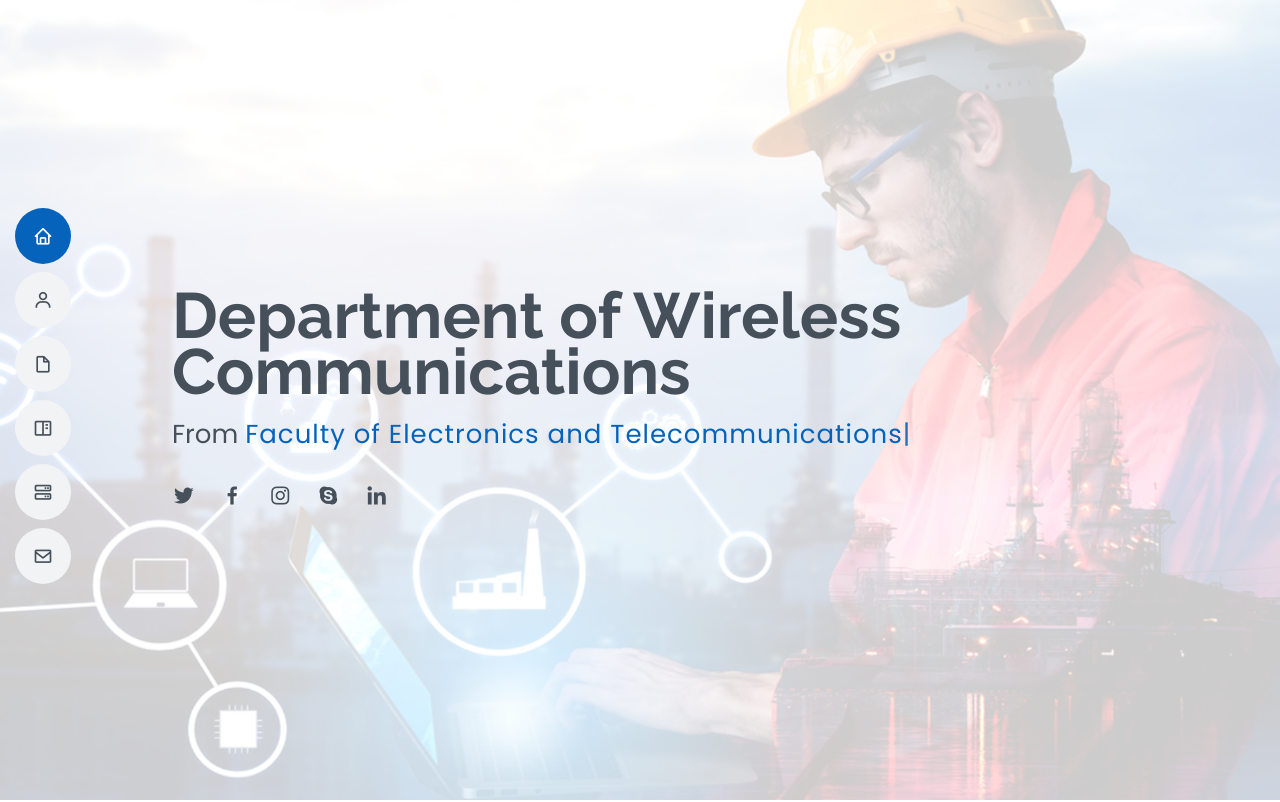
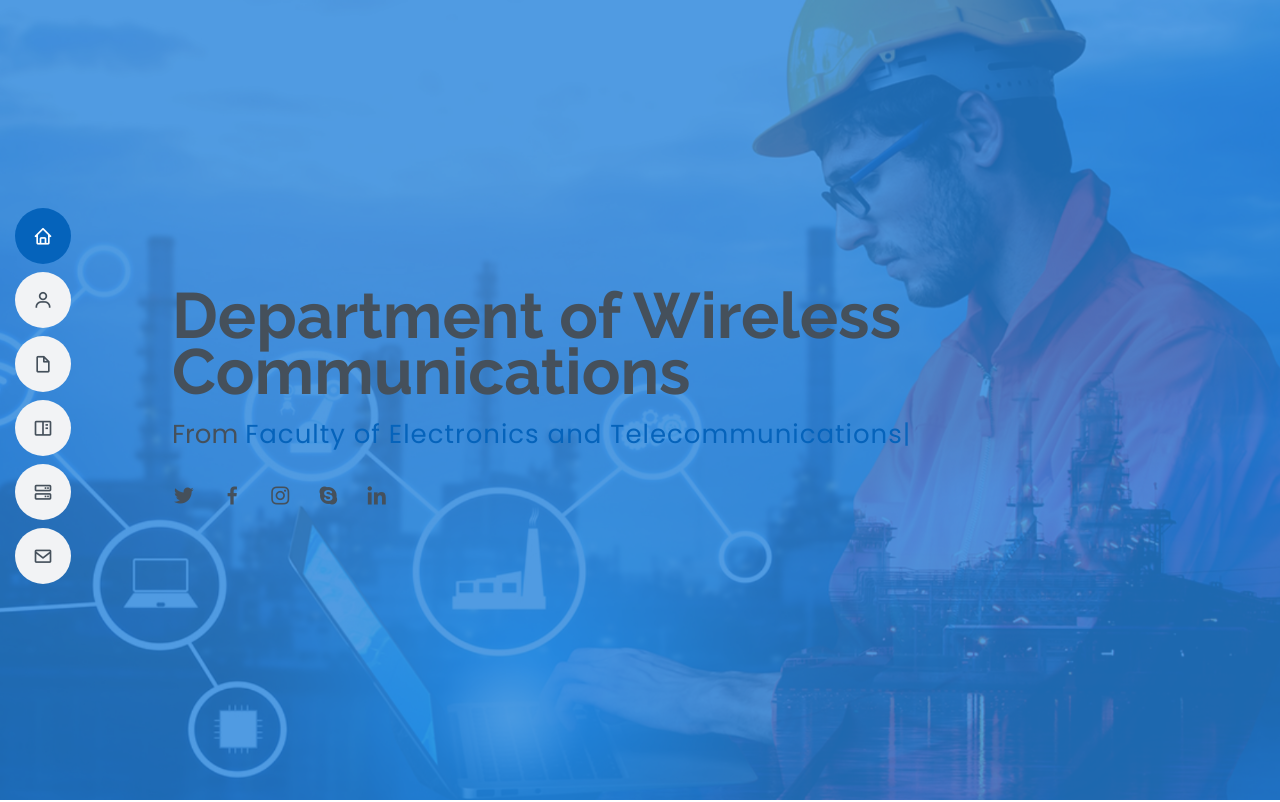
Before and after one commit to ttvt-uet/ttvt-uet.github.io, a plain HTML site: page index.html in a window 1280 px wide. Shown: the top 802 px of the page. Drawn offline with nearby package versions, Linux system fonts and the light colour scheme.

Commit message:
Update style.css

```diff
--- a/assets/css/style.css
+++ b/assets/css/style.css
@@ -287,7 +287,7 @@ h6 {
 
 #hero:before {
   content: "";
-  background: rgba(255, 255, 255, 0.8);
+  background: rgba(37, 131, 219, 0.8);
   position: absolute;
   bottom: 0;
   top: 0;
```
